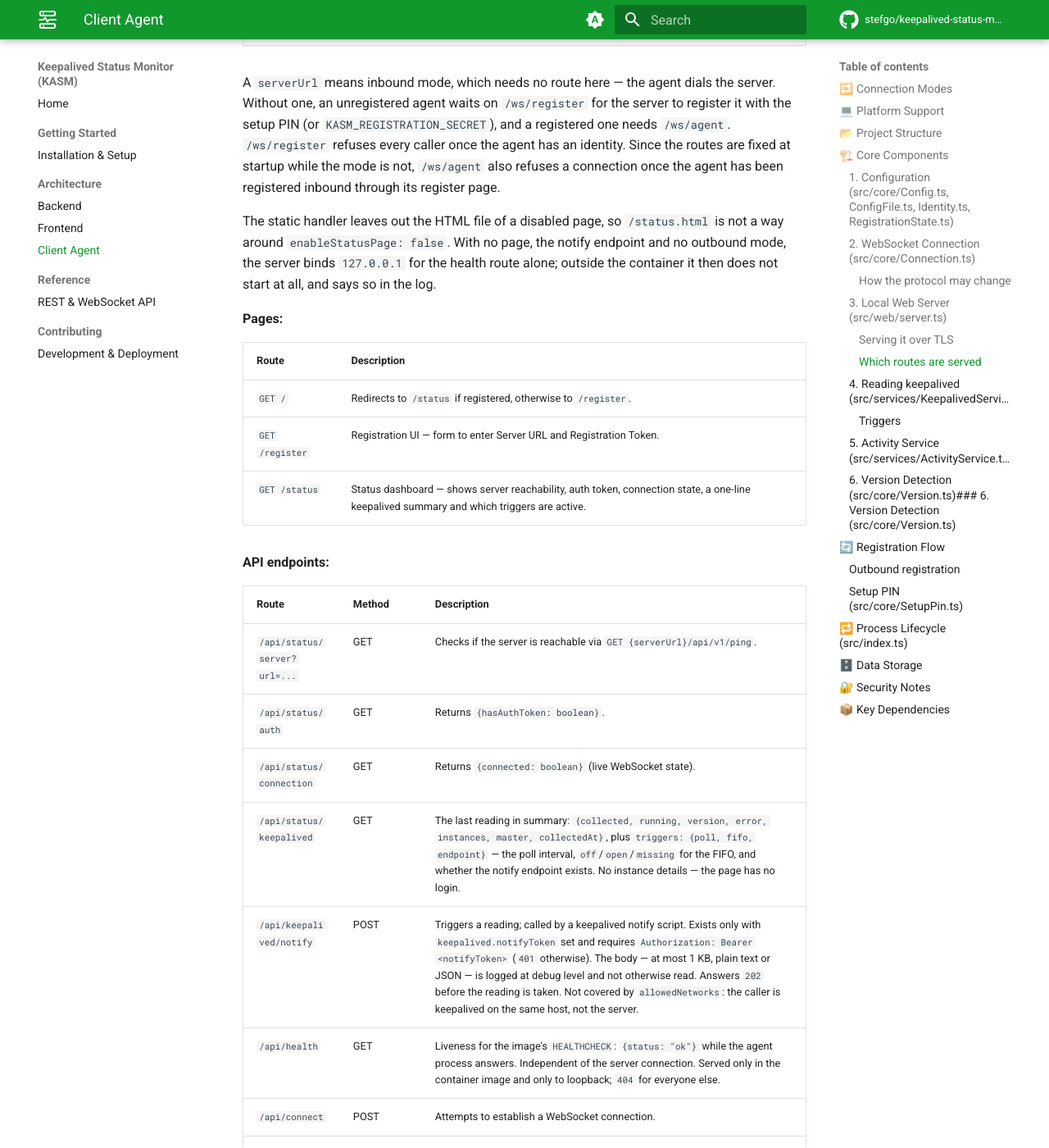
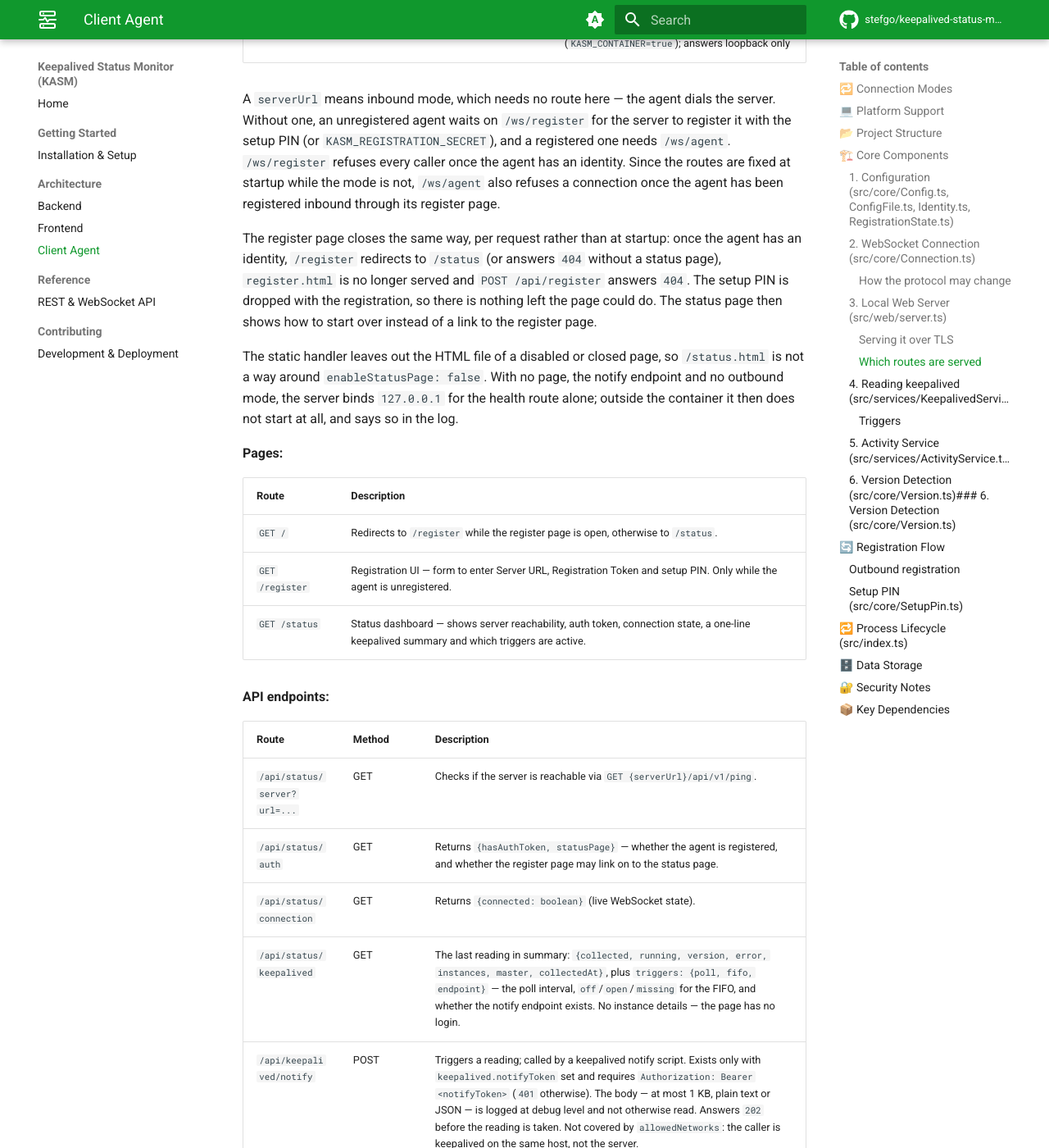
Before and after one commit to stefgo/keepalived-status-monitor, an MkDocs documentation site: the page built from docs/client.md, in a window 1280 px wide and 1400 px high, scrolled down 6473 px. Shown: the whole window at 82% size. Built offline with MkDocs 1.6.1 and Material for MkDocs 9.7.7, drawn with Linux system fonts in a browser that asks for light colours; comment, search, counter and statistics services are not loaded; some of the changed text lies outside the part shown.

Commit message:
feat(client): Close the register page once the agent is registered
Re-registering through the status page is gone. The setup PIN now exists
only while the agent has no identity: it is logged at the start of an
unregistered agent and dropped with the first registration, through the
register page as well as on /ws/register, instead of being rotated for a
next one.

The register page closes with it. The routes are still settled at startup,
but whether the page is open is asked per request (isRegisterPageOpen):
once the agent has an identity, / and /register redirect to /status (404
without a status page), register.html is no longer served and POST
/api/register answers 404. The status page shows how to start over
instead of the "Register Client" button.

BREAKING CHANGE: A registered agent can no longer be registered again from
its web UI. Delete identity.json from its data directory and restart the
agent; it then prints a new setup PIN.

Co-Authored-By: Claude Opus 5 <noreply@anthropic.com>

````diff
--- a/docs/client.md
+++ b/docs/client.md
@@ -90,7 +90,7 @@ identity with a `serverUrl` is `inbound` (the agent dials), an identity without
 | `allowedNetworks` | IPv4 addresses or CIDR networks the server may dial `/ws/register` and `/ws/agent` from. Empty (default) allows every address. |
 | `listenPort` | Port of the local web server (default `3011`). `KASM_CLIENT_PORT` wins over it. |
 | `enableStatusPage` | Serve `/status` (default `true`). |
-| `enableRegisterPage` | Serve `/register` and accept `POST /api/register` (default `true`). |
+| `enableRegisterPage` | Serve `/register` and accept `POST /api/register` while the agent is unregistered (default `true`). Both close once it has an identity. |
 
 ### 2. WebSocket Connection (`src/core/Connection.ts`)
 
@@ -154,7 +154,7 @@ Settled at startup from `config.yaml` (`getWebRoutes()`):
 | Routes | Served when |
 | :----- | :---------- |
 | `/status`, `/api/status/connection`, `/api/status/config`, `/api/status/keepalived`, `POST /api/connect` | `enableStatusPage` (default `true`) |
-| `/register`, `POST /api/register` | `enableRegisterPage` (default `true`) |
+| `/register`, `POST /api/register` | `enableRegisterPage` (default `true`); closed once the agent is registered |
 | `/`, `/api/status/server`, `/api/status/auth`, the static files | either page is enabled |
 | `/ws/register`, `/ws/agent` | outbound mode: no `serverUrl` |
 | `/api/keepalived/notify` | `keepalived.notifyToken` is set |
@@ -167,7 +167,13 @@ with the setup PIN (or `KASM_REGISTRATION_SECRET`), and a registered one needs `
 fixed at startup while the mode is not, `/ws/agent` also refuses a connection once the agent
 has been registered inbound through its register page.
 
-The static handler leaves out the HTML file of a disabled page, so `/status.html` is not a
+The register page closes the same way, per request rather than at startup: once the agent
+has an identity, `/register` redirects to `/status` (or answers `404` without a status page),
+`register.html` is no longer served and `POST /api/register` answers `404`. The setup PIN is
+dropped with the registration, so there is nothing left the page could do. The status page
+then shows how to start over instead of a link to the register page.
+
+The static handler leaves out the HTML file of a disabled or closed page, so `/status.html` is not a
 way around `enableStatusPage: false`. With no page, the notify endpoint and no outbound mode, the server
 binds `127.0.0.1` for the health route alone; outside the container it then does not start
 at all, and says so in the log.
@@ -176,8 +182,8 @@ at all, and says so in the log.
 
 | Route       | Description                                                                   |
 | :---------- | :---------------------------------------------------------------------------- |
-| `GET /`     | Redirects to `/status` if registered, otherwise to `/register`.               |
-| `GET /register` | Registration UI — form to enter Server URL and Registration Token.        |
+| `GET /`     | Redirects to `/register` while the register page is open, otherwise to `/status`. |
+| `GET /register` | Registration UI — form to enter Server URL, Registration Token and setup PIN. Only while the agent is unregistered. |
 | `GET /status`   | Status dashboard — shows server reachability, auth token, connection state, a one-line keepalived summary and which triggers are active. |
 
 **API endpoints:**
@@ -185,13 +191,13 @@ at all, and says so in the log.
 | Route                        | Method | Description                                                          |
 | :--------------------------- | :----- | :------------------------------------------------------------------- |
 | `/api/status/server?url=...` | GET    | Checks if the server is reachable via `GET {serverUrl}/api/v1/ping`. |
-| `/api/status/auth`           | GET    | Returns `{hasAuthToken: boolean}`.                                   |
+| `/api/status/auth`           | GET    | Returns `{hasAuthToken, statusPage}` — whether the agent is registered, and whether the register page may link on to the status page. |
 | `/api/status/connection`     | GET    | Returns `{connected: boolean}` (live WebSocket state).               |
 | `/api/status/keepalived`     | GET    | The last reading in summary: `{collected, running, version, error, instances, master, collectedAt}`, plus `triggers: {poll, fifo, endpoint}` — the poll interval, `off`/`open`/`missing` for the FIFO, and whether the notify endpoint exists. No instance details — the page has no login. |
 | `/api/keepalived/notify`     | POST   | Triggers a reading; called by a keepalived notify script. Exists only with `keepalived.notifyToken` set and requires `Authorization: Bearer <notifyToken>` (`401` otherwise). The body — at most 1 KB, plain text or JSON — is logged at debug level and not otherwise read. Answers `202` before the reading is taken. Not covered by `allowedNetworks`: the caller is keepalived on the same host, not the server. |
 | `/api/health`                | GET    | Liveness for the image's `HEALTHCHECK`: `{status: "ok"}` while the agent process answers. Independent of the server connection. Served only in the container image and only to loopback; `404` for everyone else. |
 | `/api/connect`               | POST   | Attempts to establish a WebSocket connection.                        |
-| `/api/register`              | POST   | Performs registration: checks the setup PIN, then calls `POST {serverUrl}/api/v1/register`. Body `{url, token, pin}`; `400` names the invalid field (`url` must be http or https), `403` on a wrong PIN. Only available while `enableRegisterPage` is not `false`. |
+| `/api/register`              | POST   | Performs registration: checks the setup PIN, then calls `POST {serverUrl}/api/v1/register`. Body `{url, token, pin}`; `400` names the invalid field (`url` must be http or https), `403` on a wrong PIN. Only available while `enableRegisterPage` is not `false`, and `404` once the agent is registered. |
 
 **WebSocket routes (server dials the agent):** `/ws/register` and `/ws/agent` first check the peer address against `allowedNetworks`. An empty list allows every address. `/ws/agent` then checks both halves of the identity from the query string — the `token` against the stored `authToken` and the `clientId` against the stored one, each mismatch closing with `4001 Unauthorized`. The id is checked as well as the token because a target address pointed at the wrong host would otherwise report that host under somebody else's name.
 
@@ -344,10 +350,10 @@ they are guarded by a PIN that is printed to the agent's log once the web server
 ```
 
 - Read it with `docker logs kasm-client` (or wherever the agent logs to). Case and the hyphen do not matter.
-- It is generated at every start and never written to `config.yaml`. The `Web UI` line appears only with the register page, the `Outbound` line only while an agent without `serverUrl` is unregistered.
-- It stays required after the first registration, because re-registering from the status page is supported. After every successful registration a new PIN is generated and logged, so each PIN works once.
+- It is generated at every start of an unregistered agent and never written to `config.yaml`. The `Web UI` line appears only with the register page, the `Outbound` line only while an agent without `serverUrl` is unregistered.
+- It is dropped with the first successful registration, and the register page closes with it. To register an agent again, delete `identity.json` from its data directory and restart it — it then prints a new PIN — and delete the client's old entry on the server.
 - After 5 wrong attempts — on either route — the PIN is replaced by a new one (also logged), which ends online guessing without locking the operator out.
-- With `enableRegisterPage: false` neither the page nor `POST /api/register` exists. A PIN is then generated only while the agent is unregistered, has no `serverUrl` and no `KASM_REGISTRATION_SECRET`, and it is discarded once the server has registered the agent.
+- With `enableRegisterPage: false` neither the page nor `POST /api/register` exists. A PIN is then generated only while the agent also has no `serverUrl` and no `KASM_REGISTRATION_SECRET`.
 
 ---
 
````
Also changed, not shown: client/src/web/public/register.html (+9 -8 lines), client/src/web/public/status.html (+20 -6 lines), docs/install.md (+3 -3 lines), 3 other files.
